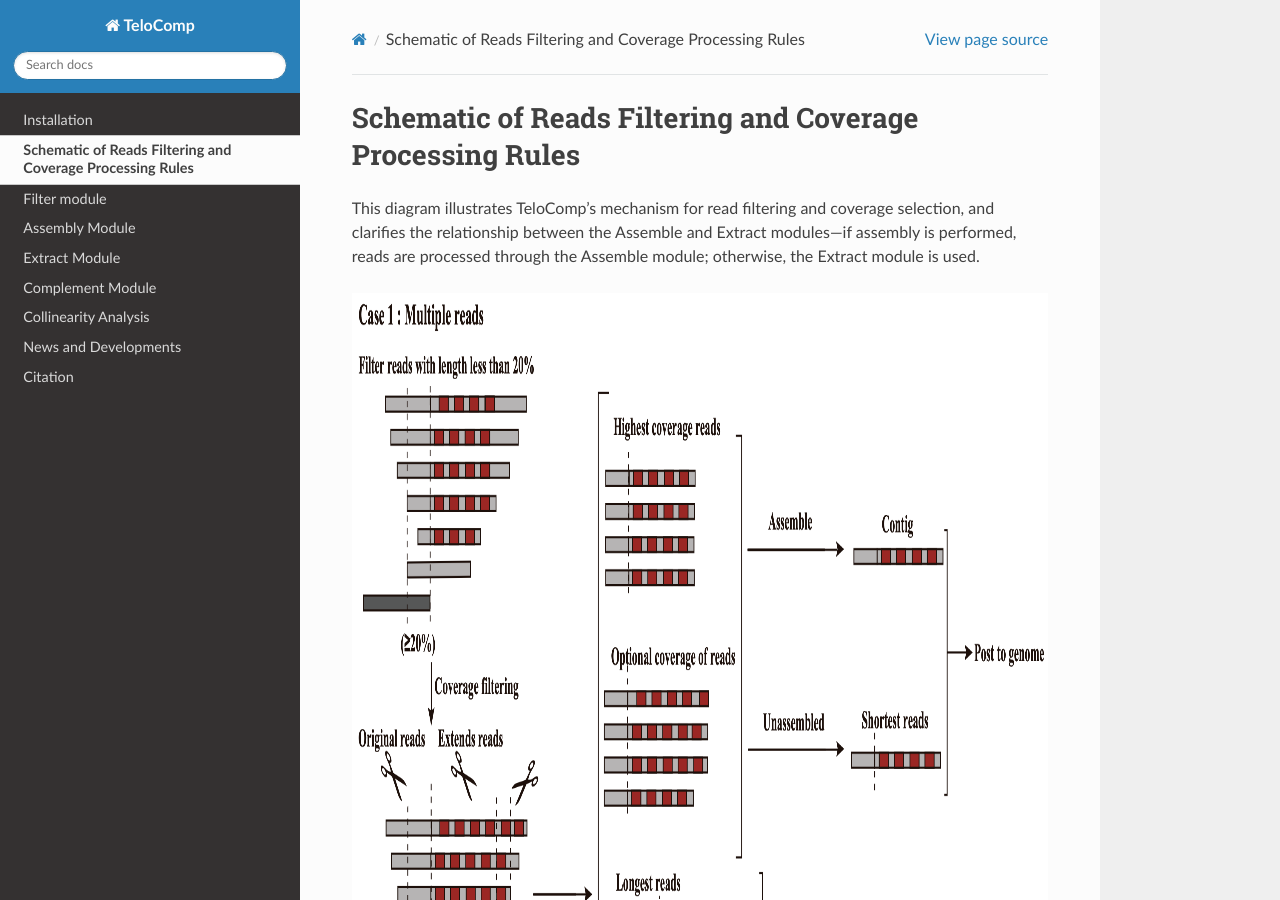
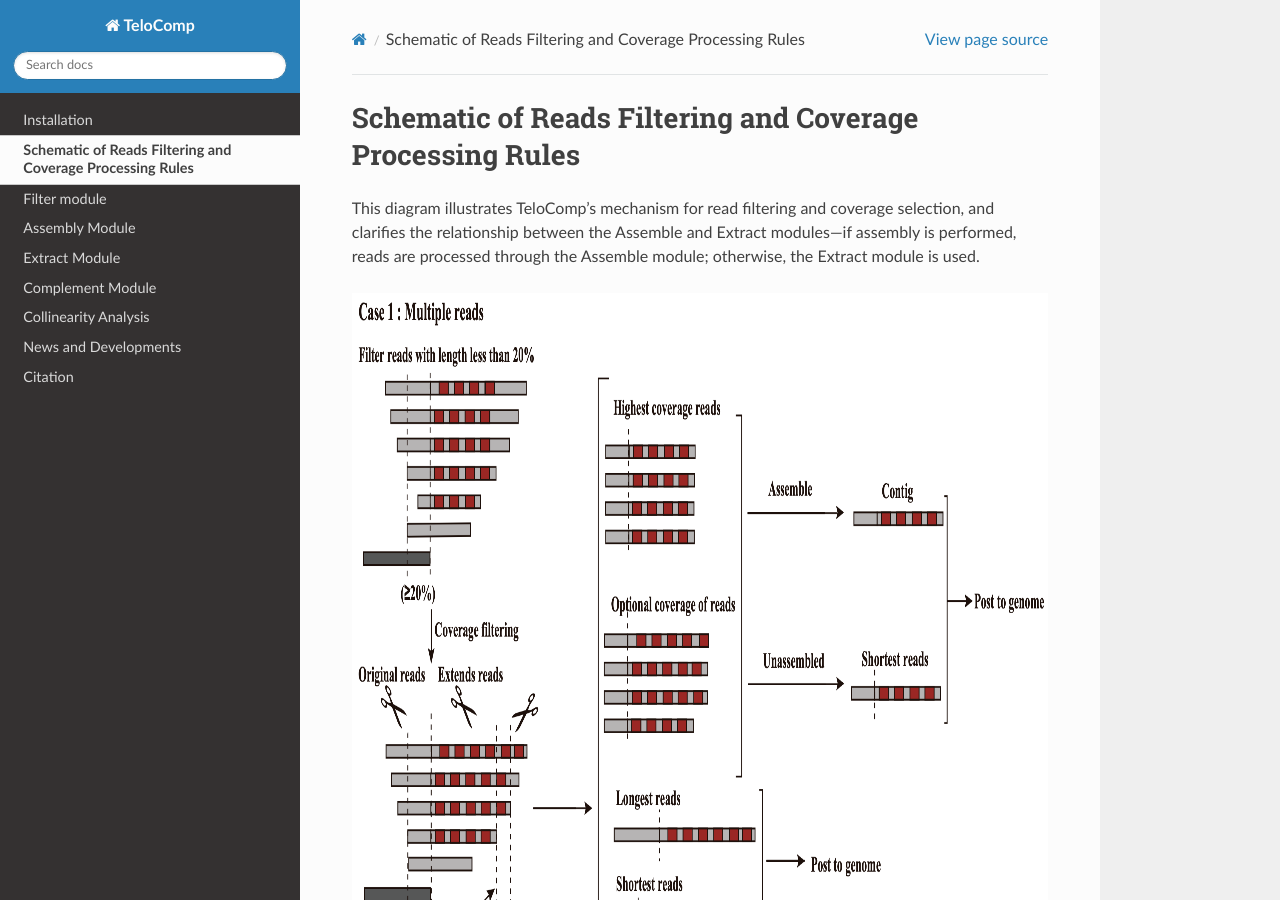
Before and after one commit to lxie-0709/TeloComp, a Sphinx documentation site: the page built from docs/content/Schematic_diagram.rst, in a window 1280 px wide and 900 px high. Built offline with Sphinx 7.4.7 and the Read the Docs theme 3.1.0, drawn with Linux system fonts in a browser that asks for light colours.

Commit message:
Update Schematic_diagram.rst

```diff
--- a/docs/content/Schematic_diagram.rst
+++ b/docs/content/Schematic_diagram.rst
@@ -4,7 +4,7 @@ Schematic of Reads Filtering and Coverage Processing Rules
 This diagram illustrates TeloComp’s mechanism for read filtering and coverage selection, and clarifies the relationship between the Assemble and Extract modules—if assembly is performed, reads are processed through the Assemble module; otherwise, the Extract module is used.
 
 .. figure:: ../images/Schematic.png
-    :scale: 70 %
+    :scale: 60 %
     :align: center
 
     Schematic diagram illustrating read sorting and coverage selection in TeloComp.
```
